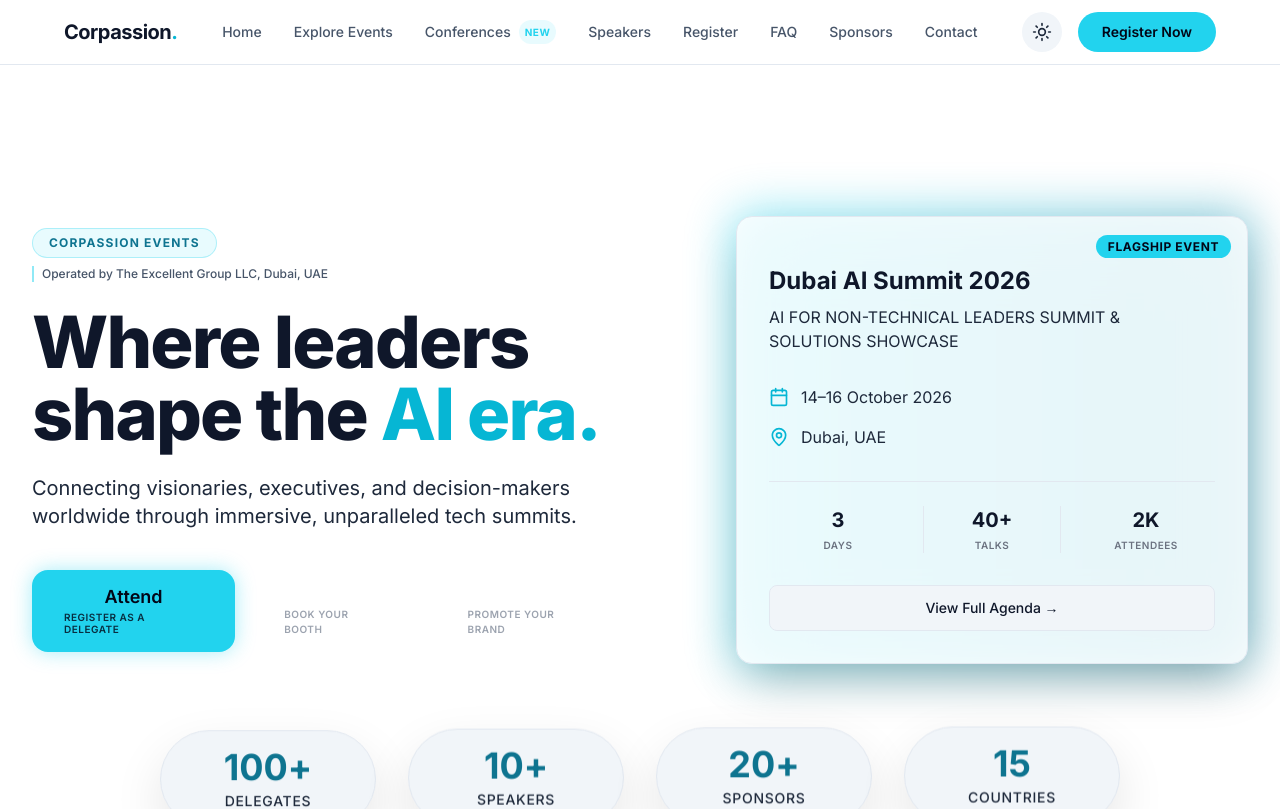
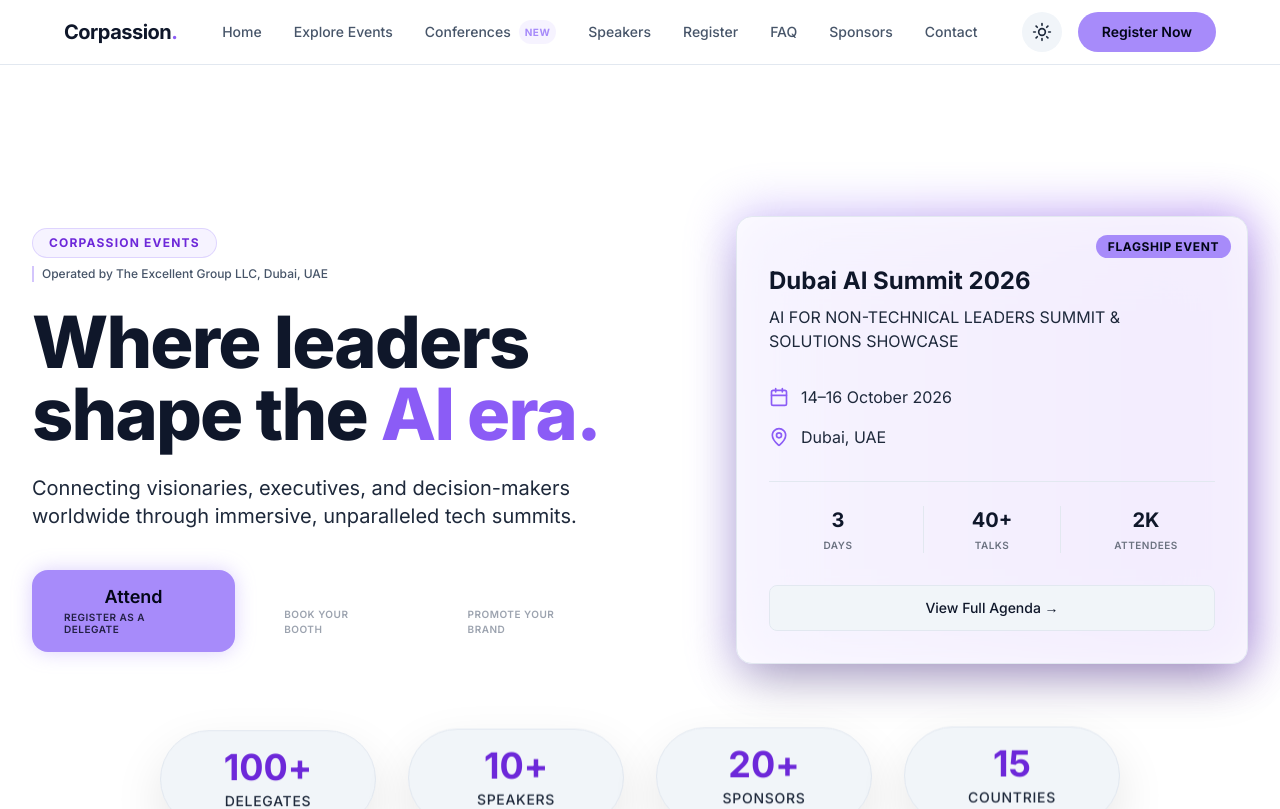
Before and after one commit to walione2002-maker/corpassion-events, a Next.js app: page / in a window 1280 px wide. Shown: the top 809 px of the page. Built offline with nearby package versions, Linux system fonts and the light colour scheme.

Commit message:
Update Branding: Change color palette from Cyan to deep Violet/Indigo

```diff
--- a/app/events/page.tsx
+++ b/app/events/page.tsx
@@ -58,7 +58,7 @@ export default function EventsSelectionPage() {
           {events.map((event) => (
             <motion.div key={event.id} variants={itemVariants}>
               <Link href={`/events/${event.id}`} className="block h-full outline-none">
-                <div className="bg-white dark:bg-white/5 backdrop-blur-xl border border-slate-200 dark:border-white/10 hover:border-brand-500/50 rounded-3xl overflow-hidden group h-full flex flex-col shadow-[0_10px_30px_rgba(0,0,0,0.08)] dark:shadow-[0_10px_30px_rgba(0,0,0,0.5)] hover:shadow-[0_20px_50px_rgba(34,211,238,0.2)] transition-all duration-500 hover:-translate-y-2">
+                <div className="bg-white dark:bg-white/5 backdrop-blur-xl border border-slate-200 dark:border-white/10 hover:border-brand-500/50 rounded-3xl overflow-hidden group h-full flex flex-col shadow-[0_10px_30px_rgba(0,0,0,0.08)] dark:shadow-[0_10px_30px_rgba(0,0,0,0.5)] hover:shadow-[0_20px_50px_rgba(167,139,250,0.2)] transition-all duration-500 hover:-translate-y-2">
                   <div className="relative h-48 w-full overflow-hidden">
                     <div className="absolute inset-0 bg-brand-500/20 group-hover:bg-transparent transition-colors z-10 mix-blend-overlay" />
                     <Image
--- a/components/Footer.tsx
+++ b/components/Footer.tsx
@@ -124,7 +124,7 @@ export default function Footer() {
 
           {/* Column 4 — Contact Us Glass Card (4 cols) */}
           <motion.div variants={itemVariants} className="lg:col-span-4">
-            <div className="bg-white dark:bg-white/5 backdrop-blur-2xl border border-slate-200 dark:border-white/5 rounded-3xl p-6 relative overflow-hidden group shadow-[0_10px_30px_rgba(0,0,0,0.08)] dark:shadow-[0_10px_30px_rgba(0,0,0,0.5)] hover:shadow-[0_15px_40px_rgba(34,211,238,0.1)] transition-all duration-500 hover:-translate-y-1">
+            <div className="bg-white dark:bg-white/5 backdrop-blur-2xl border border-slate-200 dark:border-white/5 rounded-3xl p-6 relative overflow-hidden group shadow-[0_10px_30px_rgba(0,0,0,0.08)] dark:shadow-[0_10px_30px_rgba(0,0,0,0.5)] hover:shadow-[0_15px_40px_rgba(167,139,250,0.1)] transition-all duration-500 hover:-translate-y-1">
               <div className="absolute inset-0 bg-gradient-to-br from-brand-400/5 to-transparent opacity-0 group-hover:opacity-100 transition-opacity duration-500" />
 
               <h3 className="mb-5 text-sm font-bold uppercase tracking-wider text-brand-700 dark:text-brand-400 relative z-10 flex items-center gap-2">
--- a/components/Header.tsx
+++ b/components/Header.tsx
@@ -91,7 +91,7 @@ export default function Header() {
             <ThemeToggle />
             <Link
               href="/events"
-              className="rounded-full bg-brand-400 text-slate-950 px-6 py-2.5 text-sm font-semibold transition-all duration-300 hover:bg-brand-300 hover:shadow-[0_0_20px_rgba(34,211,238,0.3)] active:scale-[0.98]"
+              className="rounded-full bg-brand-400 text-slate-950 px-6 py-2.5 text-sm font-semibold transition-all duration-300 hover:bg-brand-300 hover:shadow-[0_0_20px_rgba(167,139,250,0.3)] active:scale-[0.98]"
             >
               Register Now
             </Link>
--- a/components/Hero.tsx
+++ b/components/Hero.tsx
@@ -20,8 +20,8 @@ export default function Hero() {
       className="relative min-h-screen flex items-center justify-center overflow-hidden pt-20"
     >
       {/* Radial gradient overlays (dark mode only for strict OLED, light mode is pure white) */}
-      <div className="absolute inset-0 hidden dark:block bg-[radial-gradient(ellipse_at_center,rgba(34,211,238,0.08)_0%,transparent_60%)]" />
-      <div className="absolute inset-0 hidden dark:block bg-[radial-gradient(ellipse_at_top_right,rgba(34,211,238,0.05)_0%,transparent_50%)]" />
+      <div className="absolute inset-0 hidden dark:block bg-[radial-gradient(ellipse_at_center,rgba(167,139,250,0.08)_0%,transparent_60%)]" />
+      <div className="absolute inset-0 hidden dark:block bg-[radial-gradient(ellipse_at_top_right,rgba(167,139,250,0.05)_0%,transparent_50%)]" />
 
       {/* Content Grid */}
       <div className="relative z-10 max-w-7xl mx-auto px-4 sm:px-6 lg:px-8 w-full">
@@ -79,7 +79,7 @@ export default function Hero() {
               <motion.div whileHover={{ scale: 1.05, y: -4, x: -2 }} transition={{ type: "spring", stiffness: 400, damping: 10 }} className="w-full sm:w-auto z-20">
                 <Link
                   href="/events"
-                  className="group relative flex items-center justify-center gap-2 rounded-2xl px-8 py-4 font-semibold transition-all duration-300 bg-brand-400 text-slate-950 shadow-[0_0_20px_rgba(34,211,238,0.4)] hover:shadow-[0_0_40px_rgba(34,211,238,0.6)] active:scale-[0.98] w-full"
+                  className="group relative flex items-center justify-center gap-2 rounded-2xl px-8 py-4 font-semibold transition-all duration-300 bg-brand-400 text-slate-950 shadow-[0_0_20px_rgba(167,139,250,0.4)] hover:shadow-[0_0_40px_rgba(167,139,250,0.6)] active:scale-[0.98] w-full"
                 >
                   <div className="absolute inset-0 rounded-2xl bg-gradient-to-r from-brand-300 to-brand-500 opacity-0 group-hover:opacity-100 transition-opacity duration-300" />
                   <span className="relative z-10 text-lg flex flex-col items-center leading-tight">
@@ -93,7 +93,7 @@ export default function Hero() {
               <motion.div whileHover={{ scale: 1.05, y: -4 }} transition={{ type: "spring", stiffness: 400, damping: 10 }} className="w-full sm:w-auto z-10">
                 <Link
                   href="/events/dubai-ai-summit-2026#sponsorship"
-                  className="flex flex-col items-center justify-center gap-0.5 rounded-full px-7 py-3.5 font-semibold transition-all duration-300 bg-white/5 backdrop-blur-md border border-white/10 text-white hover:bg-white/10 hover:border-brand-400/50 hover:shadow-[0_0_20px_rgba(34,211,238,0.1)] active:scale-[0.98] w-full"
+                  className="flex flex-col items-center justify-center gap-0.5 rounded-full px-7 py-3.5 font-semibold transition-all duration-300 bg-white/5 backdrop-blur-md border border-white/10 text-white hover:bg-white/10 hover:border-brand-400/50 hover:shadow-[0_0_20px_rgba(167,139,250,0.1)] active:scale-[0.98] w-full"
                 >
                   <span className="text-base leading-tight">Exhibit</span>
                   <span className="text-[10px] uppercase tracking-wider text-gray-400">Book Your Booth</span>
@@ -104,7 +104,7 @@ export default function Hero() {
               <motion.div whileHover={{ scale: 1.05, y: -4, x: 2 }} transition={{ type: "spring", stiffness: 400, damping: 10 }} className="w-full sm:w-auto z-10">
                 <Link
                   href="/events/dubai-ai-summit-2026#sponsorship"
-                  className="flex flex-col items-center justify-center gap-0.5 rounded-full px-7 py-3.5 font-semibold transition-all duration-300 bg-white/5 backdrop-blur-md border border-white/10 text-white hover:bg-white/10 hover:border-brand-400/50 hover:shadow-[0_0_20px_rgba(34,211,238,0.1)] active:scale-[0.98] w-full"
+                  className="flex flex-col items-center justify-center gap-0.5 rounded-full px-7 py-3.5 font-semibold transition-all duration-300 bg-white/5 backdrop-blur-md border border-white/10 text-white hover:bg-white/10 hover:border-brand-400/50 hover:shadow-[0_0_20px_rgba(167,139,250,0.1)] active:scale-[0.98] w-full"
                 >
                   <span className="text-base leading-tight">Sponsor</span>
                   <span className="text-[10px] uppercase tracking-wider text-gray-400">Promote Your Brand</span>
--- a/components/checkout/GlobalCheckoutModal.tsx
+++ b/components/checkout/GlobalCheckoutModal.tsx
@@ -137,7 +137,7 @@ export default function GlobalCheckoutModal() {
                     <label
                       className={`cursor-pointer rounded-xl border p-4 flex flex-col gap-1 transition-all ${
                         passType === 'standard'
-                          ? 'border-brand-400 bg-brand-500/10 dark:bg-brand-400/10 shadow-[0_0_15px_rgba(34,211,238,0.1)]'
+                          ? 'border-brand-400 bg-brand-500/10 dark:bg-brand-400/10 shadow-[0_0_15px_rgba(167,139,250,0.1)]'
                           : 'border-slate-200/50 dark:border-white/10 bg-white/40 dark:bg-white/5 hover:bg-white/60 dark:hover:bg-white/10 backdrop-blur-md'
                       }`}
                     >
@@ -158,7 +158,7 @@ export default function GlobalCheckoutModal() {
                     <label
                       className={`cursor-pointer rounded-xl border p-4 flex flex-col gap-1 transition-all ${
                         passType === 'early-bird'
-                          ? 'border-brand-400 bg-brand-500/10 dark:bg-brand-400/10 shadow-[0_0_15px_rgba(34,211,238,0.1)]'
+                          ? 'border-brand-400 bg-brand-500/10 dark:bg-brand-400/10 shadow-[0_0_15px_rgba(167,139,250,0.1)]'
                           : 'border-slate-200/50 dark:border-white/10 bg-white/40 dark:bg-white/5 hover:bg-white/60 dark:hover:bg-white/10 backdrop-blur-md'
                       }`}
                     >
@@ -185,7 +185,7 @@ export default function GlobalCheckoutModal() {
                       </label>
                       <input
                         id="name"
-                        className="flex h-12 w-full rounded-xl border border-slate-200/50 dark:border-slate-700/50 bg-white/40 dark:bg-slate-800/40 backdrop-blur-md px-4 py-2 text-sm text-slate-900 dark:text-slate-100 placeholder:text-slate-500 transition-all duration-300 hover:bg-white/60 dark:hover:bg-slate-800/60 focus:bg-white/80 dark:focus:bg-slate-800/80 focus:-translate-y-0.5 focus:shadow-[0_8px_20px_-8px_rgba(0,0,0,0.1)] dark:focus:shadow-[0_8px_20px_-8px_rgba(34,211,238,0.15)] focus-visible:outline-none focus-visible:border-brand-400 disabled:cursor-not-allowed disabled:opacity-50"
+                        className="flex h-12 w-full rounded-xl border border-slate-200/50 dark:border-slate-700/50 bg-white/40 dark:bg-slate-800/40 backdrop-blur-md px-4 py-2 text-sm text-slate-900 dark:text-slate-100 placeholder:text-slate-500 transition-all duration-300 hover:bg-white/60 dark:hover:bg-slate-800/60 focus:bg-white/80 dark:focus:bg-slate-800/80 focus:-translate-y-0.5 focus:shadow-[0_8px_20px_-8px_rgba(0,0,0,0.1)] dark:focus:shadow-[0_8px_20px_-8px_rgba(167,139,250,0.15)] focus-visible:outline-none focus-visible:border-brand-400 disabled:cursor-not-allowed disabled:opacity-50"
                         placeholder="Jane Doe"
                         {...form.register('name')}
                       />
@@ -201,7 +201,7 @@ export default function GlobalCheckoutModal() {
                       <input
                         id="email"
                         type="email"
-                        className="flex h-12 w-full rounded-xl border border-slate-200/50 dark:border-slate-700/50 bg-white/40 dark:bg-slate-800/40 backdrop-blur-md px-4 py-2 text-sm text-slate-900 dark:text-slate-100 placeholder:text-slate-500 transition-all duration-300 hover:bg-white/60 dark:hover:bg-slate-800/60 focus:bg-white/80 dark:focus:bg-slate-800/80 focus:-translate-y-0.5 focus:shadow-[0_8px_20px_-8px_rgba(0,0,0,0.1)] dark:focus:shadow-[0_8px_20px_-8px_rgba(34,211,238,0.15)] focus-visible:outline-none focus-visible:border-brand-400 disabled:cursor-not-allowed disabled:opacity-50"
+                        className="flex h-12 w-full rounded-xl border border-slate-200/50 dark:border-slate-700/50 bg-white/40 dark:bg-slate-800/40 backdrop-blur-md px-4 py-2 text-sm text-slate-900 dark:text-slate-100 placeholder:text-slate-500 transition-all duration-300 hover:bg-white/60 dark:hover:bg-slate-800/60 focus:bg-white/80 dark:focus:bg-slate-800/80 focus:-translate-y-0.5 focus:shadow-[0_8px_20px_-8px_rgba(0,0,0,0.1)] dark:focus:shadow-[0_8px_20px_-8px_rgba(167,139,250,0.15)] focus-visible:outline-none focus-visible:border-brand-400 disabled:cursor-not-allowed disabled:opacity-50"
                         placeholder="jane@company.com"
                         {...form.register('email')}
                       />
@@ -217,7 +217,7 @@ export default function GlobalCheckoutModal() {
                         </label>
                         <input
                           id="company"
-                          className="flex h-12 w-full rounded-xl border border-slate-200/50 dark:border-slate-700/50 bg-white/40 dark:bg-slate-800/40 backdrop-blur-md px-4 py-2 text-sm text-slate-900 dark:text-slate-100 placeholder:text-slate-500 transition-all duration-300 hover:bg-white/60 dark:hover:bg-slate-800/60 focus:bg-white/80 dark:focus:bg-slate-800/80 focus:-translate-y-0.5 focus:shadow-[0_8px_20px_-8px_rgba(0,0,0,0.1)] dark:focus:shadow-[0_8px_20px_-8px_rgba(34,211,238,0.15)] focus-visible:outline-none focus-visible:border-brand-400 disabled:cursor-not-allowed disabled:opacity-50"
+                          className="flex h-12 w-full rounded-xl border border-slate-200/50 dark:border-slate-700/50 bg-white/40 dark:bg-slate-800/40 backdrop-blur-md px-4 py-2 text-sm text-slate-900 dark:text-slate-100 placeholder:text-slate-500 transition-all duration-300 hover:bg-white/60 dark:hover:bg-slate-800/60 focus:bg-white/80 dark:focus:bg-slate-800/80 focus:-translate-y-0.5 focus:shadow-[0_8px_20px_-8px_rgba(0,0,0,0.1)] dark:focus:shadow-[0_8px_20px_-8px_rgba(167,139,250,0.15)] focus-visible:outline-none focus-visible:border-brand-400 disabled:cursor-not-allowed disabled:opacity-50"
                           placeholder="Acme Inc"
                           {...form.register('company')}
                         />
@@ -232,7 +232,7 @@ export default function GlobalCheckoutModal() {
                         </label>
                         <input
                           id="role"
-                          className="flex h-12 w-full rounded-xl border border-slate-200/50 dark:border-slate-700/50 bg-white/40 dark:bg-slate-800/40 backdrop-blur-md px-4 py-2 text-sm text-slate-900 dark:text-slate-100 placeholder:text-slate-500 transition-all duration-300 hover:bg-white/60 dark:hover:bg-slate-800/60 focus:bg-white/80 dark:focus:bg-slate-800/80 focus:-translate-y-0.5 focus:shadow-[0_8px_20px_-8px_rgba(0,0,0,0.1)] dark:focus:shadow-[0_8px_20px_-8px_rgba(34,211,238,0.15)] focus-visible:outline-none focus-visible:border-brand-400 disabled:cursor-not-allowed disabled:opacity-50"
+                          className="flex h-12 w-full rounded-xl border border-slate-200/50 dark:border-slate-700/50 bg-white/40 dark:bg-slate-800/40 backdrop-blur-md px-4 py-2 text-sm text-slate-900 dark:text-slate-100 placeholder:text-slate-500 transition-all duration-300 hover:bg-white/60 dark:hover:bg-slate-800/60 focus:bg-white/80 dark:focus:bg-slate-800/80 focus:-translate-y-0.5 focus:shadow-[0_8px_20px_-8px_rgba(0,0,0,0.1)] dark:focus:shadow-[0_8px_20px_-8px_rgba(167,139,250,0.15)] focus-visible:outline-none focus-visible:border-brand-400 disabled:cursor-not-allowed disabled:opacity-50"
                           placeholder="Director of AI"
                           {...form.register('role')}
                         />
--- a/components/events/EventCard.tsx
+++ b/components/events/EventCard.tsx
@@ -49,7 +49,7 @@ export default function EventCard({ event }: EventCardProps) {
       }}
       onMouseMove={handleMouseMove}
       onMouseLeave={handleMouseLeave}
-      className="group relative flex h-full flex-col overflow-visible rounded-2xl border border-slate-200 dark:border-white/10 bg-white/50 dark:bg-slate-900/50 backdrop-blur-sm transition-colors duration-300 hover:shadow-[0_20px_40px_-10px_rgba(34,211,238,0.15)] hover:border-brand-400/30"
+      className="group relative flex h-full flex-col overflow-visible rounded-2xl border border-slate-200 dark:border-white/10 bg-white/50 dark:bg-slate-900/50 backdrop-blur-sm transition-colors duration-300 hover:shadow-[0_20px_40px_-10px_rgba(167,139,250,0.15)] hover:border-brand-400/30"
     >
       {/* Image Container */}
       <div
--- a/tailwind.config.ts
+++ b/tailwind.config.ts
@@ -21,17 +21,17 @@ const config: Config = {
       },
       colors: {
         brand: {
-          50: '#ecfeff',
-          100: '#cffafe',
-          200: '#a5f3fc',
-          300: '#67e8f9',
-          400: '#22d3ee', // Primary Cyan Accent
-          500: '#06b6d4',
-          600: '#0891b2',
-          700: '#0e7490',
-          800: '#155e75',
-          900: '#164e63',
-          950: '#083344',
+          50: '#f5f3ff',
+          100: '#ede9fe',
+          200: '#ddd6fe',
+          300: '#c4b5fd',
+          400: '#a78bfa', // Glowing Violet Accent
+          500: '#8b5cf6',
+          600: '#7c3aed',
+          700: '#6d28d9',
+          800: '#5b21b6',
+          900: '#4c1d95',
+          950: '#2e1065',
         },
         border: "hsl(var(--border))",
         input: "hsl(var(--input))",
```
Also changed, not shown: components/summit/AgendaTabs.tsx (+6 -6 lines).
